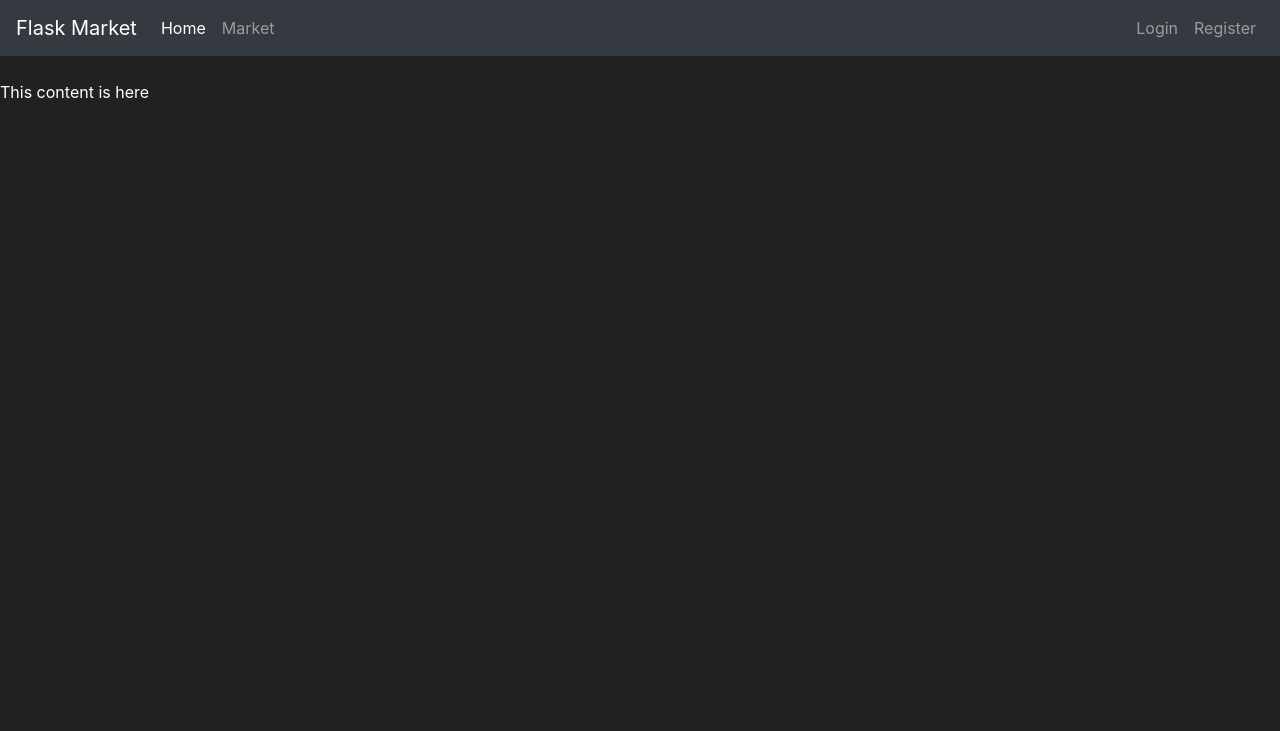
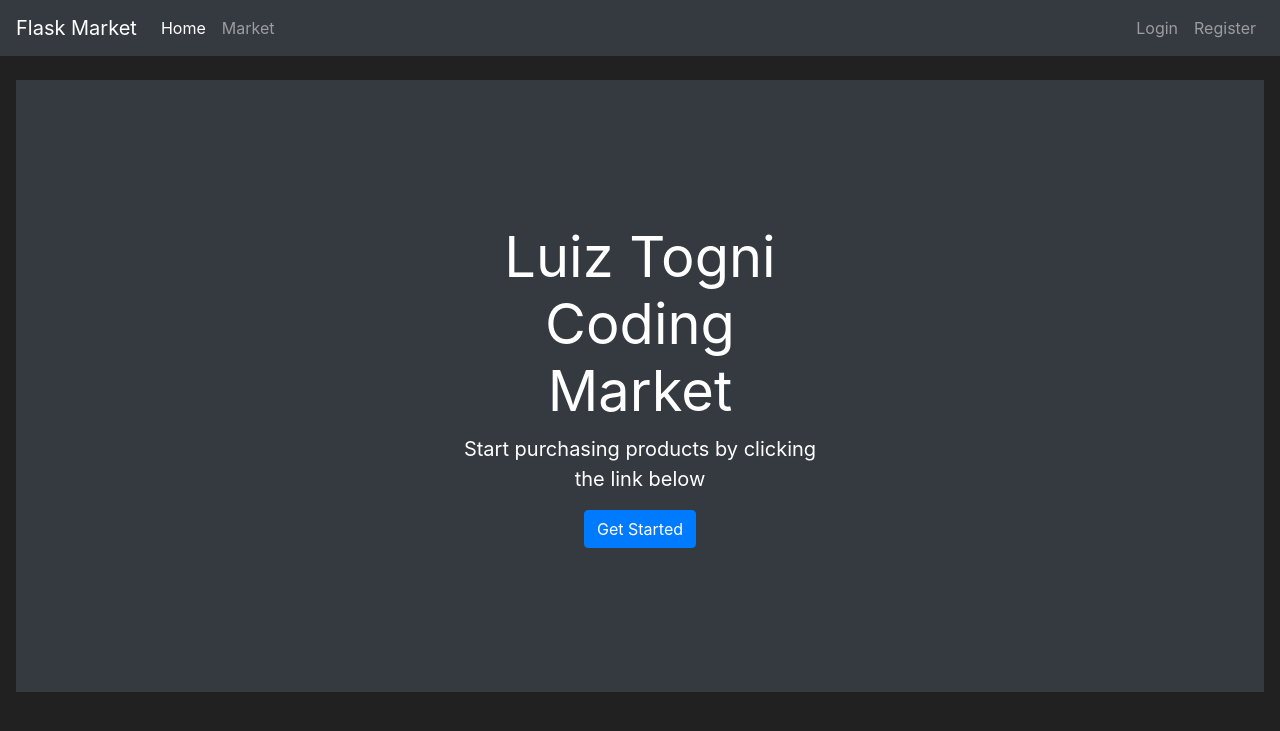
Before and after one commit to luizGTogni/flask-market, a Flask app: page / in a window 1280 px wide. Shown: the top 731 px of the page. Run offline with Flask 3, Linux system fonts and the light colour scheme.

Commit message:
refactor: change home page design

```diff
--- a/market/templates/home.html
+++ b/market/templates/home.html
@@ -1,4 +1,15 @@
-{% extends 'base.html' %} {% block title %} Home Page {% endblock %} {% block
-content %}
-<p>This content is here</p>
+{% extends 'base.html' %}
+{% block title %}
+    Welcome to Luiz Togni Coding Market
 {% endblock %}
+{% block content %}
+    <div class="position-relative overflow-hidden p-3 p-md-5 m-md-3 text-center bg-dark" style="color:white">
+        <div class="col-md-5 p-lg-5 mx-auto my-5">
+            <h1 class="display-4 font-weight-normal">Luiz Togni Coding Market</h1>
+            <p class="lead font-weight-normal">Start purchasing products by clicking the link below</p>
+            <a class="btn btn-primary" href="{{ url_for('market_page') }}">Get Started</a>
+        </div>
+        <div class="product-device box-shadow d-none d-md-block"></div>
+        <div class="product-device product-device-2 box-shadow d-none d-md-block"></div>
+    </div>
+{% endblock %}
```
